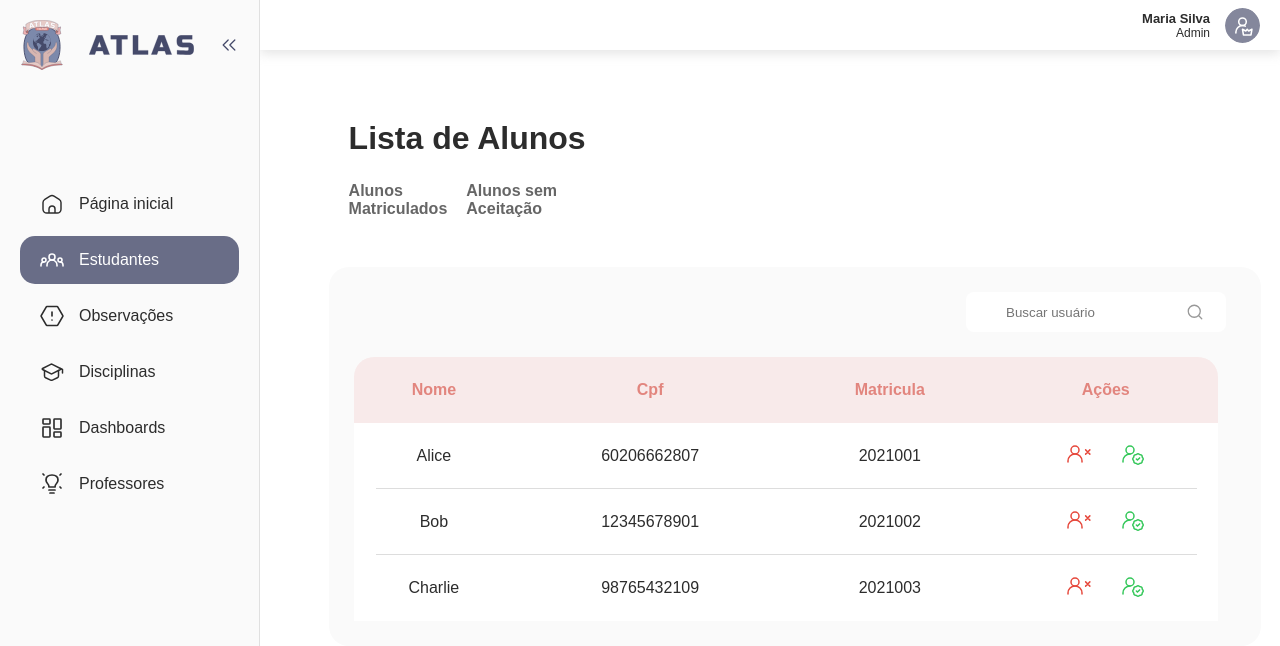
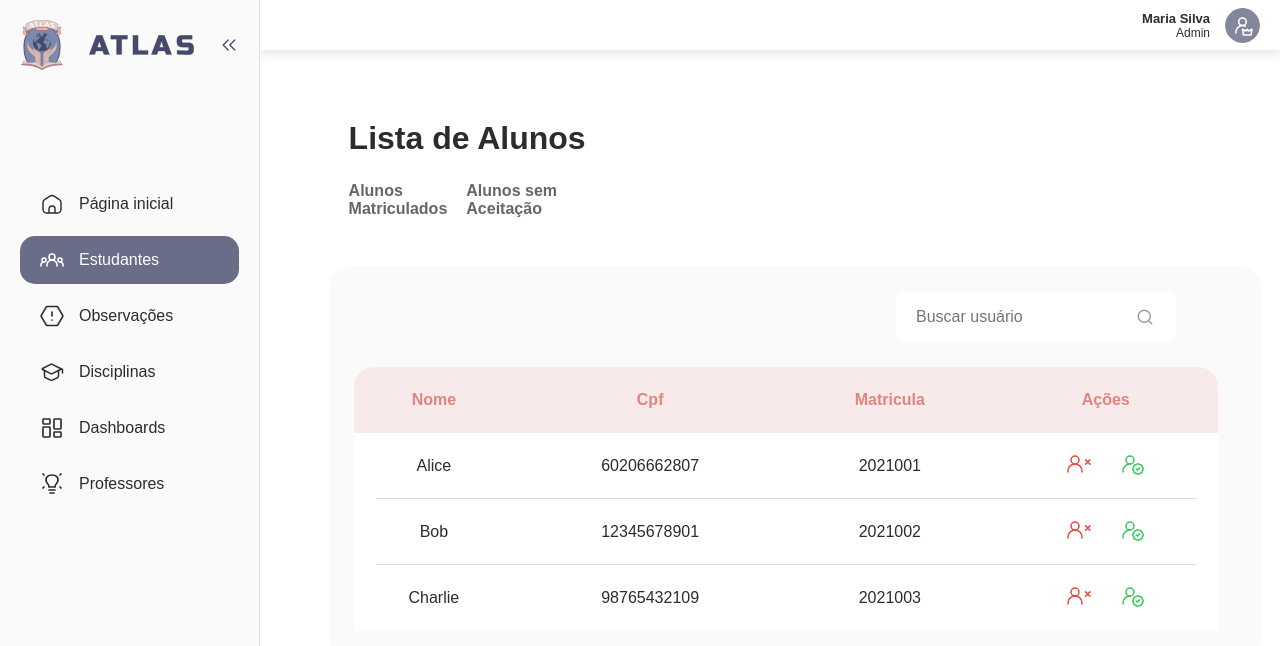
Before and after one commit to ciintyaarioss/ProgramacaoAssincronaFront, an Angular app in the folder programacao-assincrona-frontend/: page /students in a window 1280 px wide. Shown: the top 646 px of the page. Built offline with nearby package versions, Linux system fonts and the light colour scheme; a web font is replaced by a local one.

Commit message:
style mudando tamanho de inputs de busca

```diff
--- a/programacao-assincrona-frontend/src/app/pages/students/students.css
+++ b/programacao-assincrona-frontend/src/app/pages/students/students.css
@@ -15,17 +15,18 @@ h1{
     display: flex;
     justify-content: flex-end;
     margin-bottom: 10px;
-    padding-right: 50px;
+    padding-right: 80px;
 }
 .input-wrapper {
   position: relative;
-  width: 220px;
+  width: 260px;
 }
 
 .input-wrapper input {
   width: 100%;
-  height: 40px;
-  padding-left: 40px;
+  height: 50px;
+  font-size: 16px;
+  padding-left: 20px;
   border-radius: 8px;
   border: none;
 }
@@ -54,7 +55,7 @@ h1{
 
 .input-icon {
   position: absolute;
-  left: 220px;
+  left: 240px;
   top: 50%;
   transform: translateY(-50%);
   width: 18px;
--- a/programacao-assincrona-frontend/src/app/pages/subjects/subjects.css
+++ b/programacao-assincrona-frontend/src/app/pages/subjects/subjects.css
@@ -20,21 +20,20 @@ h1{
 }
 .input-wrapper {
   position: relative;
-  width: 220px;
+  width: 260px;
 }
 
 .input-wrapper input {
   width: 100%;
-  height: 40px;
-  padding-left: 40px;
+  height: 50px;
+  font-size: 16px;
+  padding-left: 20px;
   border-radius: 8px;
   border: none;
-
 }
-
 .input-icon {
   position: absolute;
-  left: 220px;
+  left: 240px;
   top: 50%;
   transform: translateY(-50%);
   width: 18px;
--- a/programacao-assincrona-frontend/src/app/pages/teachers/teachers.css
+++ b/programacao-assincrona-frontend/src/app/pages/teachers/teachers.css
@@ -19,13 +19,14 @@ h1{
 }
 .input-wrapper {
   position: relative;
-  width: 220px;
+  width: 260px;
 }
 
 .input-wrapper input {
   width: 100%;
-  height: 40px;
-  padding-left: 40px;
+  height: 50px;
+  font-size: 16px;
+  padding-left: 20px;
   border-radius: 8px;
   border: none;
 }
@@ -50,7 +51,7 @@ h1{
 
 .input-icon {
   position: absolute;
-  left: 220px;
+  left: 240px;
   top: 50%;
   transform: translateY(-50%);
   width: 18px;
```
